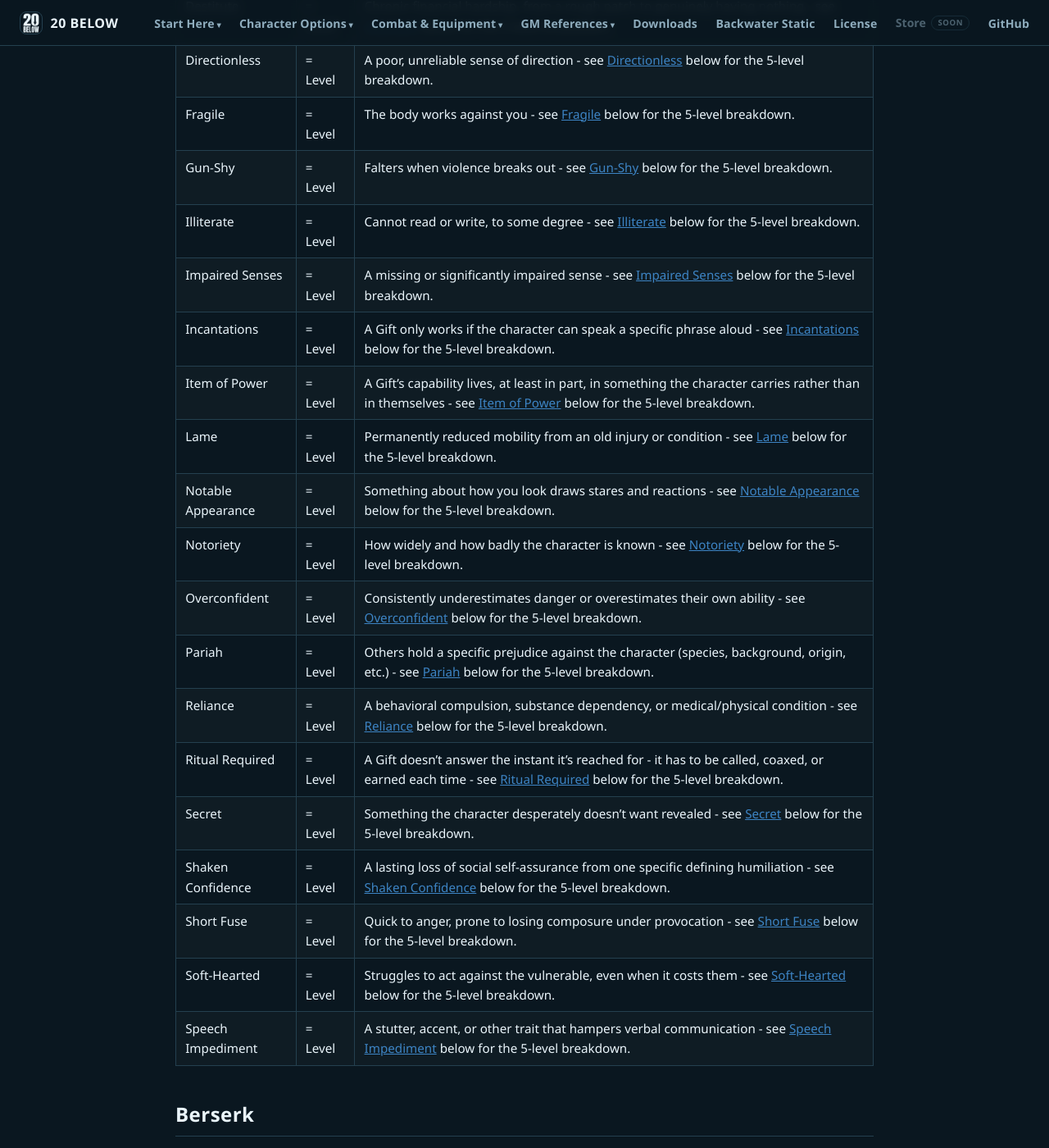
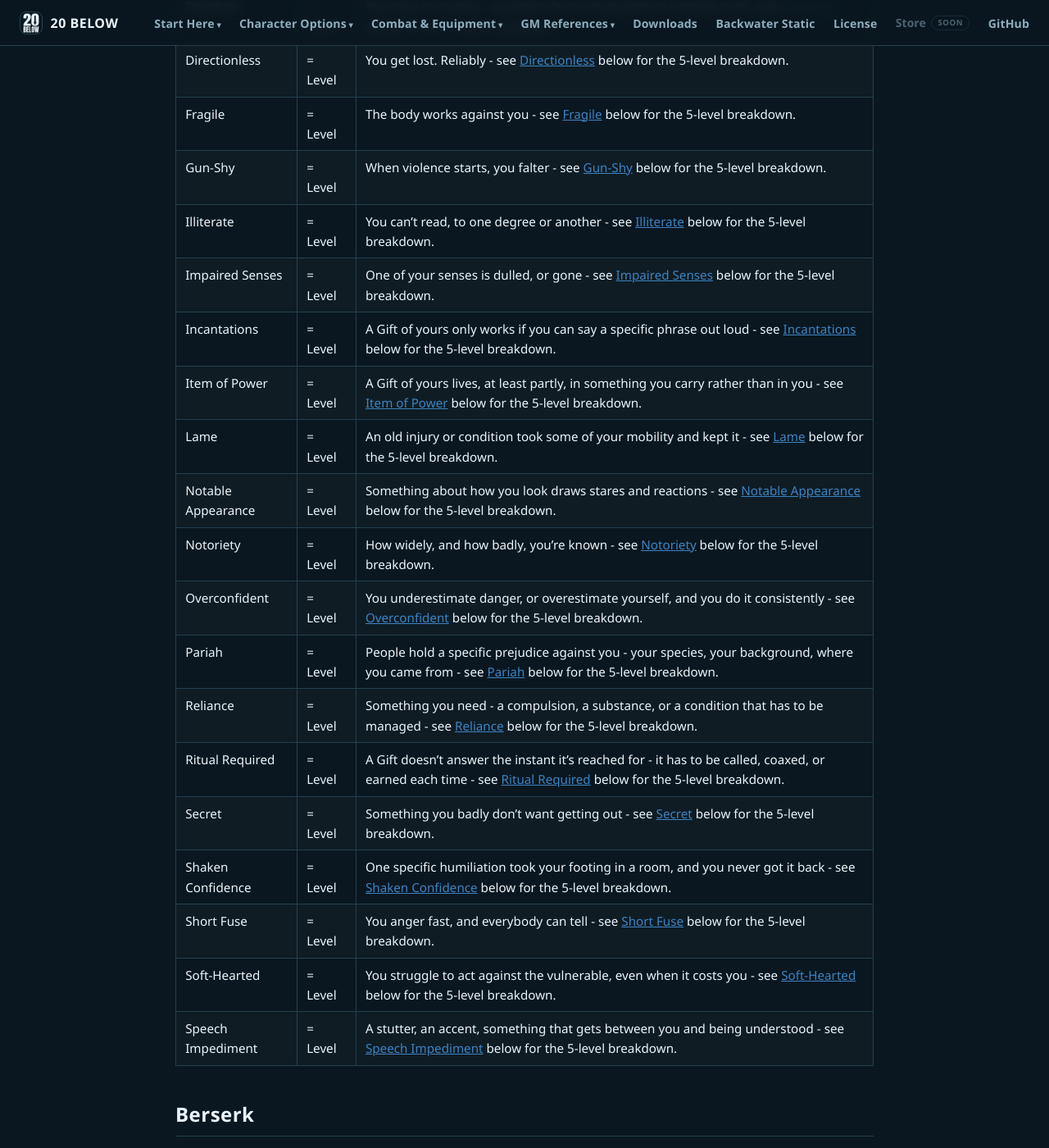
Before and after one commit to feralucce/20_Below, a Jekyll site: the page built from rules/flaws.md, in a window 1280 px wide and 1400 px high, scrolled down 1049 px. Shown: the whole window at 82% size. Built offline with Jekyll 4.4.1, drawn with Linux system fonts in a browser that asks for light colours; our own code applies the rules of GitHub Pages for plain Markdown files; some of the changed text lies outside the part shown.

Commit message:
Sync rules/flaws.md to Chapter 9's second person
39 replacements, and "the character" is now gone from the Flaws rules
file as well as the chapter. The two files overlap without being
identical: the book's definition paragraphs have no counterpart here,
their text living instead in a summary table that ends "- see [X] below"
rather than in a full stop, so each pair matched with its trailing period
stripped. The level tables carry the same sentences and matched verbatim.

Verified in the Creator: 26 Flaw cards, no console errors, and Secret's
Level 2 now reads "exposure would cost you something genuine".

Co-Authored-By: Claude Opus 5 <noreply@anthropic.com>

```diff
--- a/rules/flaws.md
+++ b/rules/flaws.md
@@ -6,38 +6,38 @@ Flaws are the mirror image of [Boons](boons.md) - disadvantages, quirks, or comp
 - **No numeric penalties in most cases** - a Flaw is usually a narrative complication or rule restriction, not a flat -N to some roll.
 - **Taken only at character creation**, in exchange for something at creation.
 - **Points granted**: **equal to the Level taken** - Level 3 Amnesia grants 3 points, Level 5 grants 5.
-- **A Flaw with no actual effect grants no points.** If a Flaw doesn't create any real difficulty for the character, it isn't worth anything at character creation - e.g. a one-eyed character with no depth-perception penalty or narrative disadvantage from it (a common anime trope) doesn't collect points for Impaired Senses just for having taken it cosmetically.
+- **A Flaw with no actual effect grants no points.** If a Flaw doesn't create any real difficulty for you, it isn't worth anything at character creation - e.g. a one-eyed character with no depth-perception penalty or narrative disadvantage from it (a common anime trope) doesn't collect points for Impaired Senses just for having taken it cosmetically.
 
 ## Flaw List
 
 | Flaw | Points | Effect |
 |---|---|---|
-| Amnesia | = Level | Missing memories from part of the character's past - see [Amnesia](#amnesia) below for the 5-level breakdown. |
-| Antagonist | = Level | Someone or something opposes the character - a personal rival, a dedicated enemy, or a determined hunter - see [Antagonist](#antagonist) below for the 5-level breakdown. |
-| Anxiety | = Level | A deeply rooted anxiety disorder - see [Anxiety](#anxiety) below for the 5-level breakdown. |
-| Berserk | = Level | Once triggered, must keep fighting at full intensity - see [Berserk](#berserk) below for the 5-level breakdown. |
-| Code of Conduct | = Level | A self-imposed rule the character won't break, even when breaking it would help - see [Code of Conduct](#code-of-conduct) below for the 5-level breakdown. |
-| Dependent | = Level | Someone relies on the character and must be protected or provided for - see [Dependent](#dependent) below for the 5-level breakdown. |
-| Destitute | = Level | Chronic financial hardship, from a rough patch to genuinely having nothing - see [Destitute](#destitute) below for the 5-level breakdown. |
-| Directionless | = Level | A poor, unreliable sense of direction - see [Directionless](#directionless) below for the 5-level breakdown. |
+| Amnesia | = Level | Part of your past is missing - see [Amnesia](#amnesia) below for the 5-level breakdown. |
+| Antagonist | = Level | Someone or something is set against you - a rival, an enemy, a hunter who doesn't give up - see [Antagonist](#antagonist) below for the 5-level breakdown. |
+| Anxiety | = Level | Anxiety that doesn't need a reason and doesn't switch off - see [Anxiety](#anxiety) below for the 5-level breakdown. |
+| Berserk | = Level | Once you're going, you don't stop until it's over - see [Berserk](#berserk) below for the 5-level breakdown. |
+| Code of Conduct | = Level | A rule you set yourself and won't break, even when breaking it would help - see [Code of Conduct](#code-of-conduct) below for the 5-level breakdown. |
+| Dependent | = Level | Someone relies on you, and has to be protected or provided for - see [Dependent](#dependent) below for the 5-level breakdown. |
+| Destitute | = Level | You have no money - anywhere from a bad patch to nothing at all - see [Destitute](#destitute) below for the 5-level breakdown. |
+| Directionless | = Level | You get lost. Reliably - see [Directionless](#directionless) below for the 5-level breakdown. |
 | Fragile | = Level | The body works against you - see [Fragile](#fragile) below for the 5-level breakdown. |
-| Gun-Shy | = Level | Falters when violence breaks out - see [Gun-Shy](#gun-shy) below for the 5-level breakdown. |
-| Illiterate | = Level | Cannot read or write, to some degree - see [Illiterate](#illiterate) below for the 5-level breakdown. |
-| Impaired Senses | = Level | A missing or significantly impaired sense - see [Impaired Senses](#impaired-senses) below for the 5-level breakdown. |
-| Incantations | = Level | A Gift only works if the character can speak a specific phrase aloud - see [Incantations](#incantations) below for the 5-level breakdown. |
-| Item of Power | = Level | A Gift's capability lives, at least in part, in something the character carries rather than in themselves - see [Item of Power](#item-of-power) below for the 5-level breakdown. |
-| Lame | = Level | Permanently reduced mobility from an old injury or condition - see [Lame](#lame) below for the 5-level breakdown. |
+| Gun-Shy | = Level | When violence starts, you falter - see [Gun-Shy](#gun-shy) below for the 5-level breakdown. |
+| Illiterate | = Level | You can't read, to one degree or another - see [Illiterate](#illiterate) below for the 5-level breakdown. |
+| Impaired Senses | = Level | One of your senses is dulled, or gone - see [Impaired Senses](#impaired-senses) below for the 5-level breakdown. |
+| Incantations | = Level | A Gift of yours only works if you can say a specific phrase out loud - see [Incantations](#incantations) below for the 5-level breakdown. |
+| Item of Power | = Level | A Gift of yours lives, at least partly, in something you carry rather than in you - see [Item of Power](#item-of-power) below for the 5-level breakdown. |
+| Lame | = Level | An old injury or condition took some of your mobility and kept it - see [Lame](#lame) below for the 5-level breakdown. |
 | Notable Appearance | = Level | Something about how you look draws stares and reactions - see [Notable Appearance](#notable-appearance) below for the 5-level breakdown. |
-| Notoriety | = Level | How widely and how badly the character is known - see [Notoriety](#notoriety) below for the 5-level breakdown. |
-| Overconfident | = Level | Consistently underestimates danger or overestimates their own ability - see [Overconfident](#overconfident) below for the 5-level breakdown. |
-| Pariah | = Level | Others hold a specific prejudice against the character (species, background, origin, etc.) - see [Pariah](#pariah) below for the 5-level breakdown. |
-| Reliance | = Level | A behavioral compulsion, substance dependency, or medical/physical condition - see [Reliance](#reliance) below for the 5-level breakdown. |
+| Notoriety | = Level | How widely, and how badly, you're known - see [Notoriety](#notoriety) below for the 5-level breakdown. |
+| Overconfident | = Level | You underestimate danger, or overestimate yourself, and you do it consistently - see [Overconfident](#overconfident) below for the 5-level breakdown. |
+| Pariah | = Level | People hold a specific prejudice against you - your species, your background, where you came from - see [Pariah](#pariah) below for the 5-level breakdown. |
+| Reliance | = Level | Something you need - a compulsion, a substance, or a condition that has to be managed - see [Reliance](#reliance) below for the 5-level breakdown. |
 | Ritual Required | = Level | A Gift doesn't answer the instant it's reached for - it has to be called, coaxed, or earned each time - see [Ritual Required](#ritual-required) below for the 5-level breakdown. |
-| Secret | = Level | Something the character desperately doesn't want revealed - see [Secret](#secret) below for the 5-level breakdown. |
-| Shaken Confidence | = Level | A lasting loss of social self-assurance from one specific defining humiliation - see [Shaken Confidence](#shaken-confidence) below for the 5-level breakdown. |
-| Short Fuse | = Level | Quick to anger, prone to losing composure under provocation - see [Short Fuse](#short-fuse) below for the 5-level breakdown. |
-| Soft-Hearted | = Level | Struggles to act against the vulnerable, even when it costs them - see [Soft-Hearted](#soft-hearted) below for the 5-level breakdown. |
-| Speech Impediment | = Level | A stutter, accent, or other trait that hampers verbal communication - see [Speech Impediment](#speech-impediment) below for the 5-level breakdown. |
+| Secret | = Level | Something you badly don't want getting out - see [Secret](#secret) below for the 5-level breakdown. |
+| Shaken Confidence | = Level | One specific humiliation took your footing in a room, and you never got it back - see [Shaken Confidence](#shaken-confidence) below for the 5-level breakdown. |
+| Short Fuse | = Level | You anger fast, and everybody can tell - see [Short Fuse](#short-fuse) below for the 5-level breakdown. |
+| Soft-Hearted | = Level | You struggle to act against the vulnerable, even when it costs you - see [Soft-Hearted](#soft-hearted) below for the 5-level breakdown. |
+| Speech Impediment | = Level | A stutter, an accent, something that gets between you and being understood - see [Speech Impediment](#speech-impediment) below for the 5-level breakdown. |
 
 ## Berserk
 
@@ -99,7 +99,7 @@ Each level's effect is cumulative - it keeps every lower level's restriction and
 | 2 | A real pull or trigger that occasionally costs something. A gambling habit that drains resources; an allergy requiring real caution (shellfish, bee stings); a compulsive need for background noise or routine that disrupts focus when broken. |
 | 3 | A genuine dependency that shapes daily life. Regular substance use requiring a fix on a schedule; a chronic condition needing daily management (insulin, medication); hoarding or obsessive behavior that actively strains relationships. |
 | 4 | A severe dependency with real danger if unmet. Hard addiction with physical withdrawal symptoms; a severe, life-threatening allergy on exposure; a compulsion strong enough to override better judgment in the moment. |
-| 5 | A life-controlling dependency. An addiction that incapacitates without regular access; a condition requiring constant, uninterruptible support to survive; a compulsion so absolute it defines every decision the character makes. |
+| 5 | A life-controlling dependency. An addiction that incapacitates without regular access; a condition requiring constant, uninterruptible support to survive; a compulsion so absolute it defines every decision you make. |
 
 ## Dependent
 
@@ -108,8 +108,8 @@ Each level's effect is cumulative - it keeps every lower level's restriction and
 | 1 | A dependent who mostly manages on their own - checks in occasionally, needs a little financial or emotional support now and then. |
 | 2 | A dependent who needs regular, real support - time, money, or care on a recurring basis, though not helpless. |
 | 3 | A dependent who can't protect themselves and needs real intervention when trouble finds them - a young child, an elderly parent, someone seriously ill. |
-| 4 | A dependent who is a frequent liability - regularly endangered by the character's own life (enemies, work, reputation), requiring real risk to protect. |
-| 5 | A dependent who is entirely helpless without the character and a prime target - enemies know exactly who to threaten to get to the character. |
+| 4 | A dependent who is a frequent liability - regularly endangered by your own life (enemies, work, reputation), requiring real risk to protect. |
+| 5 | A dependent who is entirely helpless without you and a prime target - enemies know exactly who to threaten to get to you. |
 
 ## Destitute
 
@@ -117,11 +117,11 @@ Each level's effect is cumulative - it keeps every lower level's complication an
 
 | Level | Effect |
 |---|---|
-| 1 | A rough patch. [Creation-Wealth](resources.md#wealth-at-character-creation) is **0** instead of the default 2 for gear shopping at creation, and no Resources Pool or Discretionary points may be spent on Wealth while this Flaw is held - buy it off first - see [Everyman Gear Packages](weapons.md#everyman-gear-packages) for what's still available at Level 0. Doesn't follow the character past creation; whatever put them here (a lost job, a bad breakup, a bad month) is already turning around. |
-| 2 | Chronically tight. As Level 1, and it doesn't go away - living paycheck to paycheck, or with no paycheck at all, is an ongoing fact of the character's life, however their Resources ended up built. |
+| 1 | A rough patch. [Creation-Wealth](resources.md#wealth-at-character-creation) is **0** instead of the default 2 for gear shopping at creation, and no Resources Pool or Discretionary points may be spent on Wealth while this Flaw is held - buy it off first - see [Everyman Gear Packages](weapons.md#everyman-gear-packages) for what's still available at Level 0. Doesn't follow you past creation; whatever put you here (a lost job, a bad breakup, a bad month) is already turning around. |
+| 2 | Chronically tight. As Level 1, and it doesn't go away - living paycheck to paycheck, or with no paycheck at all, is an ongoing fact of your life, however your Resources ended up built. |
 | 3 | Real precarity. As Level 2, and something concrete is currently unstable - unreliable housing, an unreliable income source, or a debt actively being chased. |
 | 4 | Genuinely impoverished. As Level 3, and it's visible enough that people react to it on sight - shapes first impressions the same way Notable Appearance or Notoriety do, just for money instead of looks or reputation. |
-| 5 | Nothing left. As Level 4, and there's no safety net at all - no one to call for a loan, no fallback plan, and whatever put the character here is bad enough to be a real, ongoing story hook (GM's call on specifics). |
+| 5 | Nothing left. As Level 4, and there's no safety net at all - no one to call for a loan, no fallback plan, and whatever put you here is bad enough to be a real, ongoing story hook (GM's call on specifics). |
 
 ## Directionless
 
@@ -167,7 +167,7 @@ Each level's effect is cumulative - it keeps every lower level's penalty and add
 
 ## Impaired Senses
 
-**A reminder of the general rule above**: if the impairment doesn't actually impair the character - no depth-perception penalty, no missed cues, nothing a compensating sense or trained-around habit doesn't fully cover - it isn't worth points. This Flaw is the most obvious anime-trope case for that rule (the one-eyed swordsman who fights exactly as well as anyone with two eyes).
+**A reminder of the general rule above**: if the impairment doesn't actually impair you - no depth-perception penalty, no missed cues, nothing a compensating sense or trained-around habit doesn't fully cover - it isn't worth points. This Flaw is the most obvious anime-trope case for that rule (the one-eyed swordsman who fights exactly as well as anyone with two eyes).
 
 | Level | Effect |
 |---|---|
@@ -223,7 +223,7 @@ Each level's effect is cumulative - it keeps every lower level's penalty and add
 |---|---|
 | 1 | Occasionally shrugs off a real warning - rarely costs anything, mostly just talk. |
 | 2 | Regularly takes on tasks slightly beyond them without checking first - real but recoverable setbacks. |
-| 3 | Habitually dismisses genuine danger and sound advice - costs the character and sometimes allies real setbacks. |
+| 3 | You habitually dismiss genuine danger and sound advice, and it costs you, and sometimes your allies, real setbacks. |
 | 4 | Reliably walks into situations that are clearly beyond them, refusing help or backup even when it's obviously needed. |
 | 5 | Cannot recognize danger as danger until it's already too late - repeatedly puts themselves and others at serious risk through sheer refusal to see their own limits. |
 
@@ -232,10 +232,10 @@ Each level's effect is cumulative - it keeps every lower level's penalty and add
 | Level | Effect |
 |---|---|
 | 1 | An embarrassing detail - mildly damaging to reputation if it got out, nothing more. |
-| 2 | A real secret - exposure would cost the character something genuine: a relationship, a job, a bit of standing. |
-| 3 | A serious secret - exposure would cause real, lasting damage to the character's life or the lives of people they care about. |
+| 2 | A real secret - exposure would cost you something genuine: a relationship, a job, a bit of standing. |
+| 3 | A serious secret - exposure would cause real, lasting damage to your life, or the lives of people you care about. |
 | 4 | A dangerous secret - exposure invites real threats: legal jeopardy, violence, or being hunted by someone with the power to act on it. |
-| 5 | A world-shaking secret - exposure would be catastrophic, reshaping the character's life entirely or endangering far more than just themselves. |
+| 5 | A world-shaking secret - exposure would be catastrophic, reshaping your life entirely, or endangering far more than just you. |
 
 ## Short Fuse
 
@@ -245,7 +245,7 @@ Each level's effect is cumulative - it keeps every lower level's penalty and add
 | 2 | Loses composure under real provocation - says or does something they regret, with real (if recoverable) social cost. |
 | 3 | Hard to talk down once provoked - regularly escalates situations that a calmer head could have defused. |
 | 4 | A serious liability under pressure - provocation reliably leads to real damage: burned bridges, real consequences, sometimes violence. |
-| 5 | Cannot reliably control themselves once triggered - provocation regularly leads to serious harm, to relationships or to people, with real consequences the character can't walk back. |
+| 5 | You can't reliably control yourself once triggered - provocation regularly leads to serious harm, to relationships or to people, with real consequences you can't walk back. |
 
 ## Soft-Hearted
 
@@ -269,7 +269,7 @@ Each level's effect is cumulative - it keeps every lower level's penalty and add
 
 ## Item of Power
 
-Your capability isn't fully your own - it lives, at least in part, in something you carry. Distinct from a Gift's own [Limiters](gifts.md) (which discount that specific Gift's point cost): this is a full character-creation Flaw, its points added to the general Flaws total like any other, chosen against one or more Gifts the character already has.
+Your capability isn't fully your own - it lives, at least in part, in something you carry. Distinct from a Gift's own [Limiters](gifts.md) (which discount that specific Gift's point cost): this is a full character-creation Flaw, its points added to the general Flaws total like any other, chosen against one or more Gifts you already have.
 
 | Level | Effect |
 |---|---|
@@ -281,7 +281,7 @@ Your capability isn't fully your own - it lives, at least in part, in something
 
 ## Ritual Required
 
-Your power doesn't answer the instant you reach for it - it has to be called, coaxed, or earned each time. Distinct from a Gift's own [Limiters](gifts.md): this is a full character-creation Flaw, its points added to the general Flaws total like any other, chosen against one or more Gifts the character already has.
+Your power doesn't answer the instant you reach for it - it has to be called, coaxed, or earned each time. Distinct from a Gift's own [Limiters](gifts.md): this is a full character-creation Flaw, its points added to the general Flaws total like any other, chosen against one or more Gifts you already have.
 
 | Level | Effect |
 |---|---|
@@ -293,7 +293,7 @@ Your power doesn't answer the instant you reach for it - it has to be called, co
 
 ## Incantations
 
-A Gift only answers to a spoken word - distinct from a Gift's own [Limiters](gifts.md) like Animal Friendship's Vocal Component: this is a full character-creation Flaw, its points added to the general Flaws total like any other, chosen against one or more Gifts the character already has.
+A Gift only answers to a spoken word - distinct from a Gift's own [Limiters](gifts.md) like Animal Friendship's Vocal Component: this is a full character-creation Flaw, its points added to the general Flaws total like any other, chosen against one or more Gifts you already have.
 
 | Level | Effect |
 |---|---|
```
